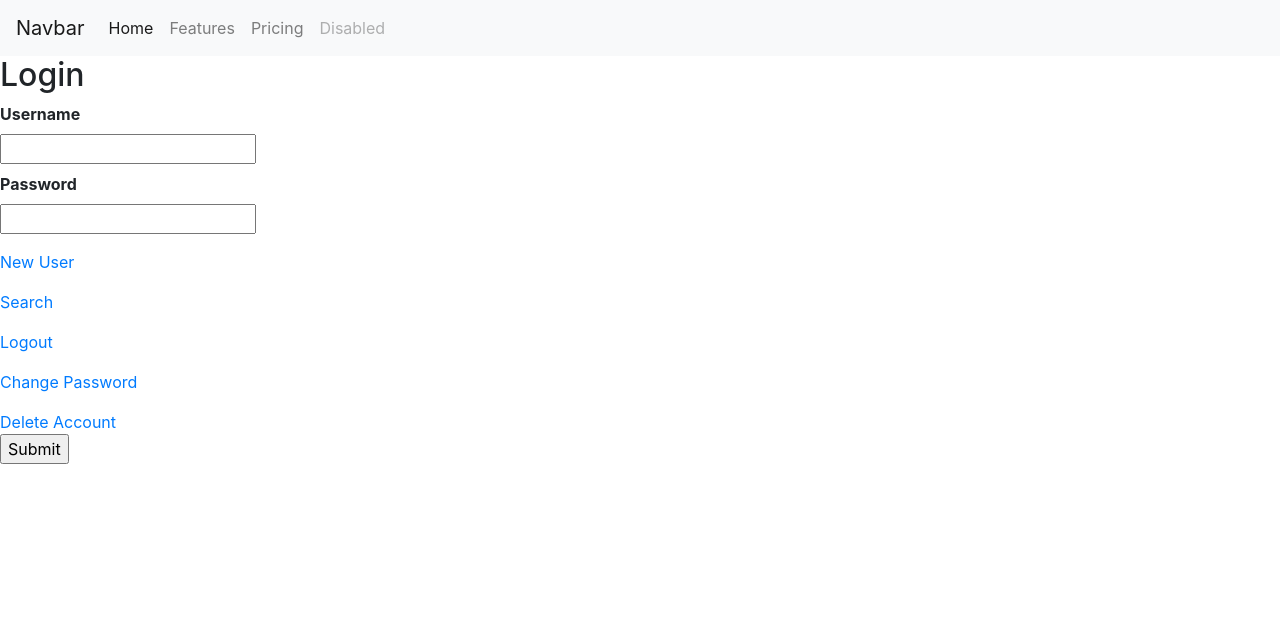
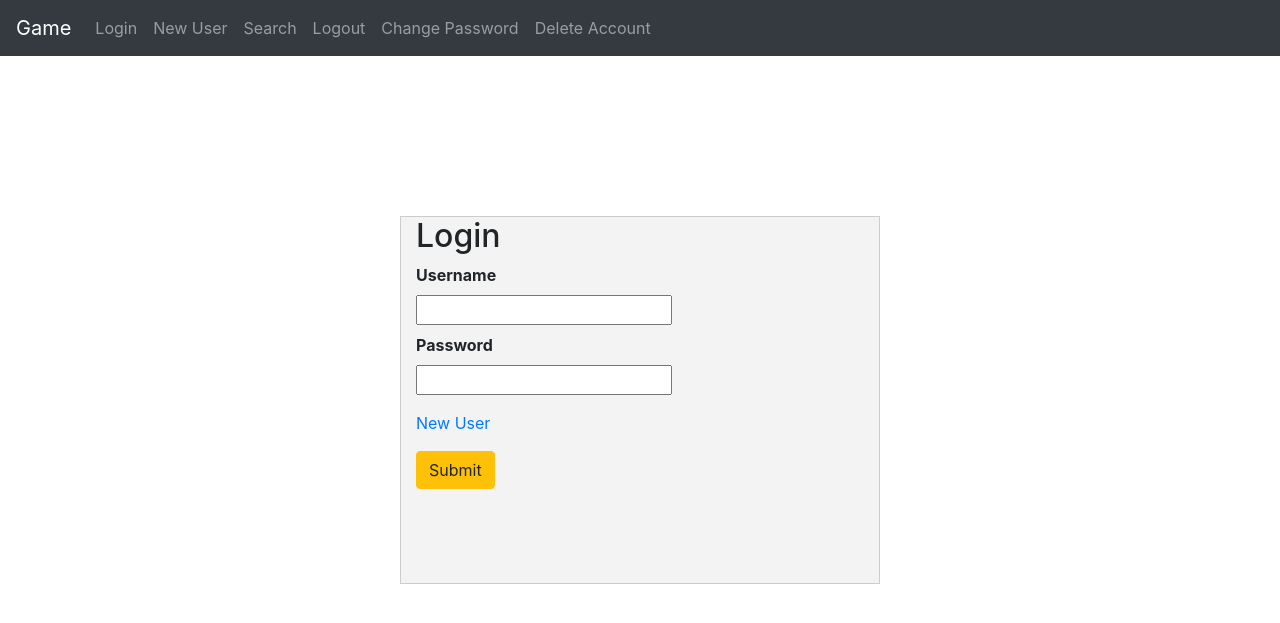
Before and after one commit to zcb7/Database, a Flask app: page / in a window 1280 px wide. Shown: the top 623 px of the page. Run offline with Flask 2, Linux system fonts and the light colour scheme; some libraries are stand-ins or nearby versions.

Commit message:
made things look better

```diff
--- a/savemePROGRESS/forms.py
+++ b/savemePROGRESS/forms.py
@@ -35,5 +35,5 @@ class NewUserForm(Form):
 
 class DeleteForm(Form):
 
-    username = StringField('Username', validators=[DataRequired()])
+    username = StringField('Username') # validators=[DataRequired()])
     #password = StringField('Password') # validators=[DataRequired()])
--- a/savemePROGRESS/main.py
+++ b/savemePROGRESS/main.py
@@ -83,6 +83,11 @@ bcrypt = Bcrypt()
 def load_user(user_id):
     return db_session.query(Userdata).filter(Userdata.username == user_id).first()
     #return Userdata.get(user_id)
+
+@login_manager.unauthorized_handler
+def unauthorized_callback():
+    flash('You must be logged in to access that page.')
+    return redirect('/')
 
 @app.route('/', methods=['GET', 'POST'])
 def login():
--- a/savemePROGRESS/templates/base.html
+++ b/savemePROGRESS/templates/base.html
@@ -7,27 +7,43 @@
 
     <!-- Bootstrap CSS -->
     <link rel="stylesheet" href="https://stackpath.bootstrapcdn.com/bootstrap/4.4.1/css/bootstrap.min.css" integrity="sha384-Vkoo8x4CGsO3+Hhxv8T/Q5PaXtkKtu6ug5TOeNV6gBiFeWPGFN9MuhOf23Q9Ifjh" crossorigin="anonymous">
-
     <title>{% block title %}{% endblock %}</title>
+    <style>
+        .container
+        {
+           position: absolute;
+           top: 50%;
+           left: 50%;
+           width: 30em;
+           height: 23em;
+           margin-top: -11.5em;
+           margin-left: -15em;
+           border: 1px solid #ccc;
+           background-color: #f3f3f3;
+        }
+    </style>
   </head>
   <body>
-    <nav class="navbar navbar-expand-lg navbar-light bg-light">
-        <a class="navbar-brand" href="#">Navbar</a>
+    <nav class="navbar navbar-expand-lg navbar-dark bg-dark">
+        <a class="navbar-brand" href="#">Game</a>
         <button class="navbar-toggler" type="button" data-toggle="collapse" data-target="#navbarNavAltMarkup" aria-controls="navbarNavAltMarkup" aria-expanded="false" aria-label="Toggle navigation">
           <span class="navbar-toggler-icon"></span>
         </button>
         <div class="collapse navbar-collapse" id="navbarNavAltMarkup">
           <div class="navbar-nav">
-            <a class="nav-item nav-link active" href="{{ url_for('.login') }}">Home <span class="sr-only">(current)</span></a>
-            <a class="nav-item nav-link" href="#">Features</a>
-            <a class="nav-item nav-link" href="#">Pricing</a>
-            <a class="nav-item nav-link disabled" href="#" tabindex="-1" aria-disabled="true">Disabled</a>
+            <a class="nav-item nav-link" href="{{ url_for('.login') }}">Login<span class="sr-only">(current)</span></a>
+            <a class="nav-item nav-link" href="{{ url_for('.new_user') }}">New User</a>
+            <a class="nav-item nav-link" href="{{ url_for('.index') }}">Search</a>
+            <a class="nav-item nav-link" href="{{ url_for('.logout') }}">Logout</a>
+            <a class="nav-item nav-link" href="{{ url_for('.edit') }}">Change Password</a>
+            <a class="nav-item nav-link" href="{{ url_for('.delete') }}">Delete Account</a>
           </div>
         </div>
       </nav>
+    <div class="container">
     {% block content %}
     {% endblock %}
-
+    </div>
     <!-- Optional JavaScript -->
     <!-- jQuery first, then Popper.js, then Bootstrap JS -->
     <script src="https://code.jquery.com/jquery-3.4.1.slim.min.js" integrity="sha384-J6qa4849blE2+poT4WnyKhv5vZF5SrPo0iEjwBvKU7imGFAV0wwj1yYfoRSJoZ+n" crossorigin="anonymous"></script>
--- a/savemePROGRESS/templates/delete_user.html
+++ b/savemePROGRESS/templates/delete_user.html
@@ -8,12 +8,8 @@
 <form method=post>
     <dl>
         {{ form.csrf_token }}
-        {{ render_field(form.username) }}
     </dl>
     <p><input type=submit value=Delete>
 </form>
 
-{% if current_user.is_authenticated %}
-  Hi {{ current_user.username }}!
-{% endif %}
 {% endblock %}
--- /dev/null
+++ b/savemePROGRESS/templates/game.html
@@ -0,0 +1,4 @@
+{% extends "base.html" %}
+{% block title %}Game{% endblock %}
+{% block content %}
+{% endblock %}
--- a/savemePROGRESS/templates/login.html
+++ b/savemePROGRESS/templates/login.html
@@ -1,7 +1,7 @@
 {% extends "base.html" %}
 {% block title %}Login{% endblock %}
 {% block content %}
-
+<div class="col-xs-4 col-xs-offset-4">
 <h2>Login</h2>
 
 {% from "_formhelpers.html" import render_field %}
@@ -15,13 +15,7 @@
     <p><p>
     <a href="{{ url_for('.new_user') }}"> New User </a>
     <p><p></p>
-    <a href="{{ url_for('.index') }}"> Search </a>
-    <p><p></p>
-    <a href="{{ url_for('.logout') }}"> Logout </a>
-    <p><p></p>
-    <a href="{{ url_for('.edit') }}"> Change Password</a>
-    <p><p></p>
-    <a href="{{ url_for('.delete') }}"> Delete Account</a>
+
 
     {% with messages = get_flashed_messages() %}
     {% if messages %}
@@ -32,7 +26,8 @@
       </ul>
     {% endif %}
     {% endwith %}
-
-    <p><input type=submit value=Submit>
+    <p></p>
+    <input type=submit class="btn btn-warning" value=Submit></button>
 </form>
+</div>
 {% endblock %}
--- a/savemePROGRESS/templates/new_user.html
+++ b/savemePROGRESS/templates/new_user.html
@@ -22,6 +22,6 @@
     {% endif %}
     {% endwith %}
 
-    <p><input type=submit value=Submit>
+    <p><input type=submit class="btn btn-warning" value=Submit></button>
 </form>
 {% endblock %}
--- /dev/null
+++ b/savemePROGRESS/templates/styles.css
@@ -0,0 +1,4 @@
+body
+{
+    background-color: black;
+}
```
Also changed, not shown: savemePROGRESS/UserDataTest.db.
